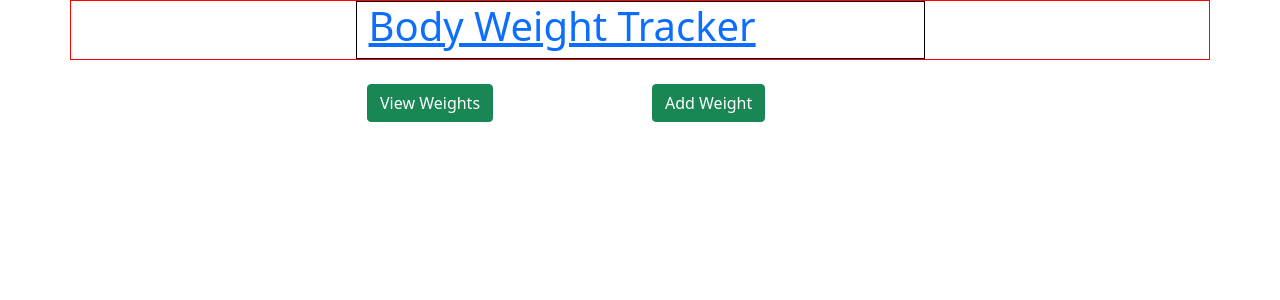
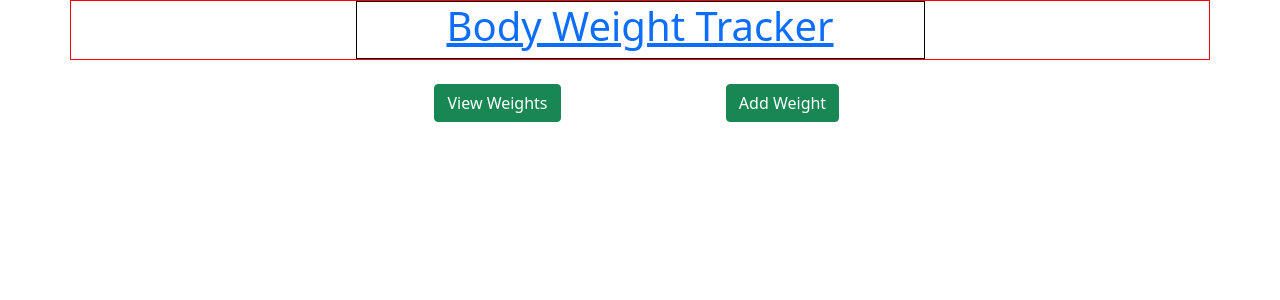
Before and after one commit to jaedmisten/body-weight-tracker, a PHP site: page / in a window 1280 px wide. Shown: the top 300 px of the page. Run offline with PHP 8.4, Linux system fonts and the light colour scheme.

Commit message:
Centered header and buttons in the header file.

```diff
--- a/public/css/styles.css
+++ b/public/css/styles.css
@@ -1,3 +1,7 @@
+.center {
+    text-align: center;
+}
+
 #weights-table, th, td {
     border: 1px solid black;
 }
--- a/public/header.php
+++ b/public/header.php
@@ -21,11 +21,11 @@
 <div class="container">
 <div class="row" style="border: 1px solid red;">
     <div class="col-md-6 offset-md-3" style="border: 1px solid black;">
-        <h1><a href="index.php">Body Weight Tracker</a></h1>
+        <h1 class="center"><a href="index.php">Body Weight Tracker</a></h1>
     </div>
 </div>
 <br>
-<div class="row">
+<div class="row center">
     <div class="col-md-3 offset-md-3"><a type="button" class="btn btn-success" href="viewWeights.php">View Weights</a></div>
     <div class="col-md-3"><a type="button" class="btn btn-success" href="addWeightForm.php">Add Weight</a></div>
 </div>
```
Also changed, not shown: docs/log.txt (+14 -0 lines).
